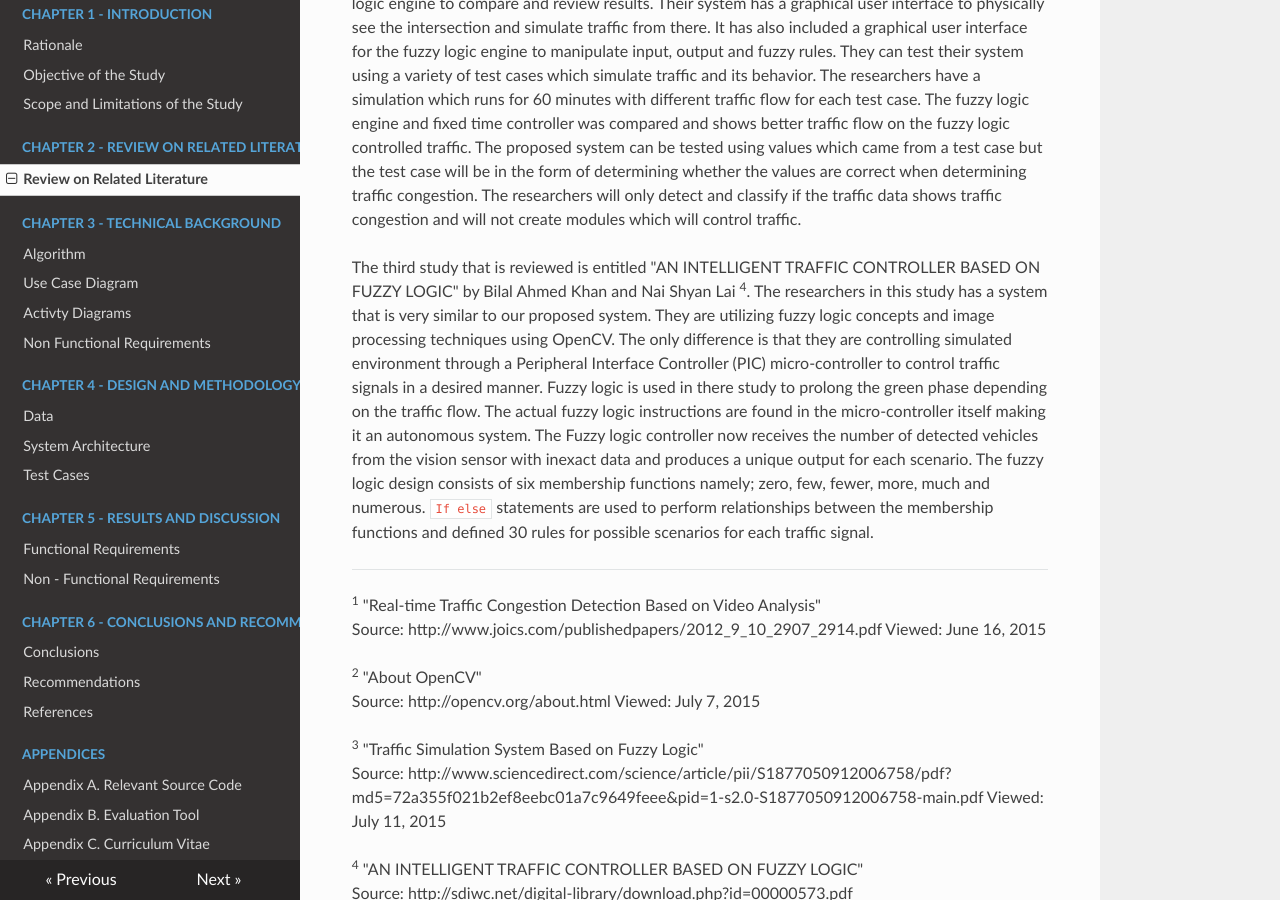
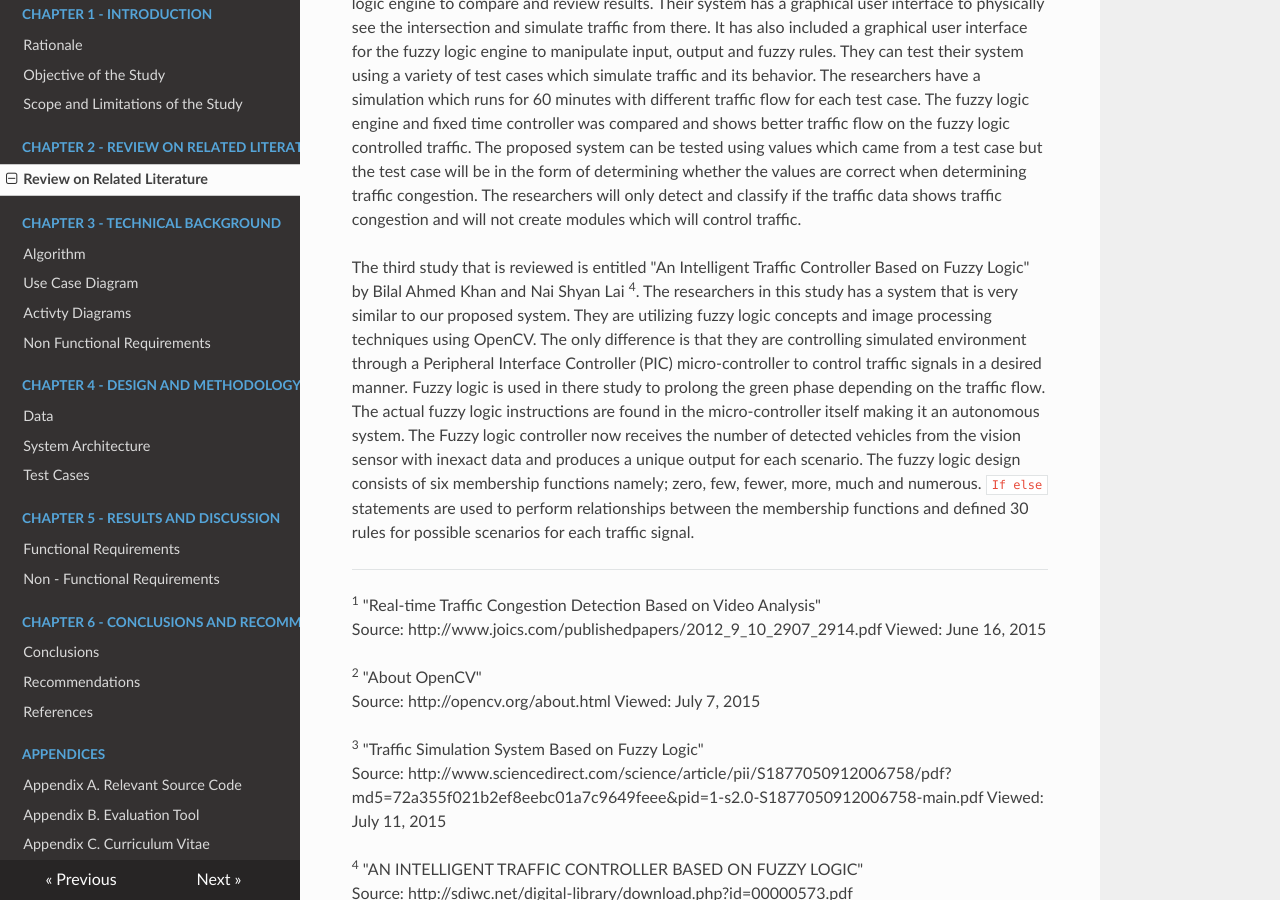
Before and after one commit to mikhailejohnapale/argomada-fuzz-track-doc, an MkDocs documentation site: the page built from docs/chapter2/review-of-related-literature.md, in a window 1280 px wide and 900 px high, scrolled down 864 px. Built offline with MkDocs 1.6.1, drawn with Linux system fonts in a browser that asks for light colours; nearby versions of some CDN libraries; old or Windows-style settings are respelled for this version of MkDocs.

```diff
--- a/docs/chapter2/review-of-related-literature.md
+++ b/docs/chapter2/review-of-related-literature.md
@@ -37,7 +37,7 @@ can be tested using values which came from a test case but the test case will be
 the values are correct when determining traffic congestion. The researchers will only detect and classify if the traffic
 data shows traffic congestion and will not create modules which will control traffic.
 
-The third study that is reviewed is entitled "AN INTELLIGENT TRAFFIC CONTROLLER BASED ON FUZZY LOGIC" by Bilal Ahmed Khan and
+The third study that is reviewed is entitled "An Intelligent Traffic Controller Based on Fuzzy Logic" by Bilal Ahmed Khan and
 Nai Shyan Lai <sup>4</sup>. The researchers in this study has a system that is very similar to our proposed system.
 They are utilizing fuzzy logic concepts and image processing techniques using OpenCV. The only difference is that they are
 controlling simulated environment through a Peripheral Interface Controller (PIC) micro-controller to control traffic signals
```
